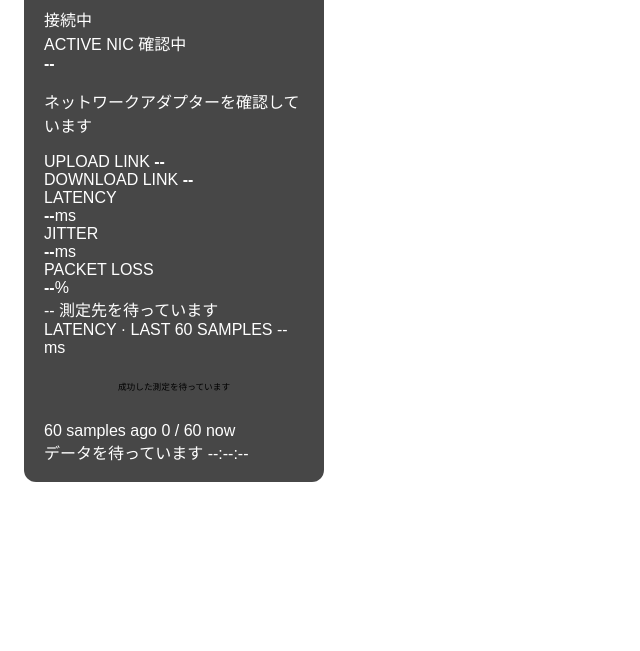
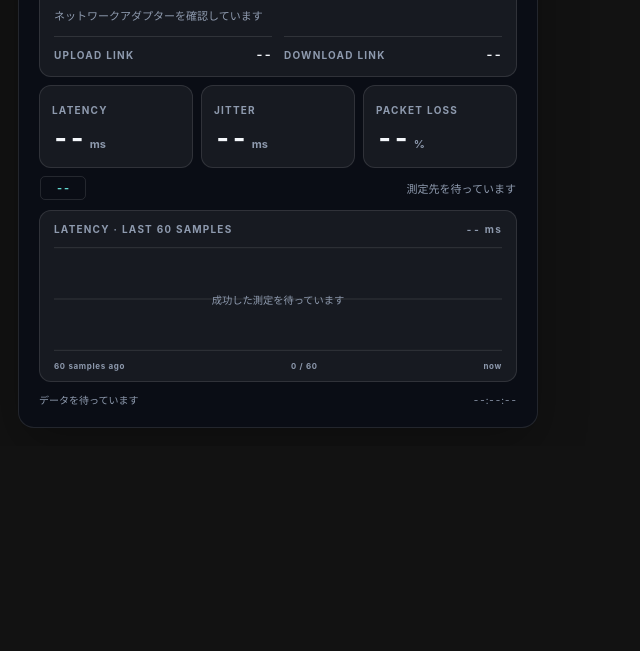
Before and after one commit to hazuki3417/obs-network-monitor, a plain HTML site: page web/index.html in a window 1280 px wide. Shown: the part 149-800 px from the top of the page, without its empty margins (0-640 px from the left). Drawn offline with Linux system fonts and the light colour scheme.

Commit message:
style: add compact OBS monitor layout

```diff
--- a/web/style.css
+++ b/web/style.css
@@ -1,8 +1,300 @@
-html, body { margin:0; width:100%; height:100%; overflow:hidden; background:transparent; font-family:Arial,sans-serif; color:white; }
-body { display:flex; align-items:flex-start; justify-content:flex-start; }
-.panel { margin:24px; width:300px; padding:18px 20px; border-radius:12px; background:rgba(0,0,0,.72); box-sizing:border-box; }
-.title { font-size:14px; letter-spacing:.18em; opacity:.7; margin-bottom:14px; }
-.row { display:flex; justify-content:space-between; gap:16px; padding:7px 0; font-size:18px; }
-.row span { opacity:.65; }
-#status.online { color:#8ff0a4; }
-#status.offline { color:#ff7b72; }
+:root {
+  color-scheme: dark;
+  font-family: Inter, "Segoe UI", system-ui, sans-serif;
+  font-synthesis: none;
+  --panel: rgba(10, 14, 22, .92);
+  --card: rgba(255, 255, 255, .055);
+  --line: rgba(255, 255, 255, .11);
+  --muted: #8e9aae;
+  --text: #f4f7fb;
+  --accent: #62d9d1;
+  --waiting: #d8aa62;
+  --disconnected: #a4adbc;
+}
+
+* {
+  box-sizing: border-box;
+}
+
+html,
+body {
+  width: 100%;
+  min-height: 100%;
+  margin: 0;
+  overflow: hidden;
+  background: transparent;
+  color: var(--text);
+}
+
+body {
+  display: flex;
+  align-items: flex-start;
+  justify-content: flex-start;
+  padding: 18px;
+}
+
+.panel {
+  width: min(520px, calc(100vw - 36px));
+  padding: 20px;
+  overflow: hidden;
+  border: 1px solid rgba(255, 255, 255, .1);
+  border-radius: 16px;
+  background: var(--panel);
+  box-shadow: 0 18px 50px rgba(0, 0, 0, .26);
+  font-variant-numeric: tabular-nums;
+}
+
+.header,
+.section-heading,
+.probe-row,
+.footer,
+.chart-footer {
+  display: flex;
+  align-items: center;
+  justify-content: space-between;
+}
+
+.header {
+  margin-bottom: 14px;
+}
+
+.eyebrow,
+h1,
+.nic-description {
+  margin: 0;
+}
+
+.eyebrow,
+.label,
+.section-heading,
+.chart-footer {
+  color: var(--muted);
+  font-size: 10px;
+  font-weight: 700;
+  letter-spacing: .12em;
+}
+
+h1 {
+  margin-top: 3px;
+  font-size: 24px;
+  font-weight: 650;
+  letter-spacing: -.03em;
+}
+
+.stream-state {
+  display: flex;
+  align-items: center;
+  gap: 7px;
+  min-width: 92px;
+  padding: 7px 10px;
+  border: 1px solid var(--line);
+  border-radius: 999px;
+  color: var(--muted);
+  font-size: 11px;
+  font-weight: 700;
+  justify-content: center;
+}
+
+.stream-dot {
+  width: 7px;
+  height: 7px;
+  border-radius: 50%;
+  background: currentColor;
+}
+
+.stream-state[data-state="live"] {
+  color: var(--accent);
+}
+
+.stream-state[data-state="connecting"] {
+  color: var(--waiting);
+}
+
+.stream-state[data-state="disconnected"] {
+  color: var(--disconnected);
+}
+
+.nic-card,
+.chart-card {
+  border: 1px solid var(--line);
+  border-radius: 12px;
+  background: var(--card);
+}
+
+.nic-card {
+  padding: 13px 14px 14px;
+}
+
+.nic-state {
+  color: var(--text);
+  letter-spacing: 0;
+}
+
+.nic-name {
+  display: block;
+  max-width: 100%;
+  margin-top: 7px;
+  overflow: hidden;
+  font-size: 18px;
+  font-weight: 650;
+  text-overflow: ellipsis;
+  white-space: nowrap;
+}
+
+.nic-description {
+  margin-top: 2px;
+  overflow: hidden;
+  color: var(--muted);
+  font-size: 11px;
+  text-overflow: ellipsis;
+  white-space: nowrap;
+}
+
+.link-speeds {
+  display: grid;
+  grid-template-columns: 1fr 1fr;
+  gap: 12px;
+  margin-top: 13px;
+}
+
+.link-speeds > div {
+  display: flex;
+  align-items: baseline;
+  justify-content: space-between;
+  gap: 8px;
+  padding-top: 9px;
+  border-top: 1px solid var(--line);
+}
+
+.link-speeds strong {
+  font-size: 13px;
+  font-weight: 600;
+}
+
+.metrics {
+  display: grid;
+  grid-template-columns: repeat(3, 1fr);
+  gap: 8px;
+  margin: 8px 0;
+}
+
+.metric {
+  min-width: 0;
+  padding: 12px;
+  border: 1px solid var(--line);
+  border-radius: 12px;
+  background: var(--card);
+}
+
+.metric > div {
+  display: flex;
+  align-items: baseline;
+  gap: 5px;
+  margin-top: 4px;
+}
+
+.metric strong {
+  overflow: hidden;
+  font-size: 27px;
+  font-weight: 650;
+  letter-spacing: -.04em;
+  text-overflow: ellipsis;
+}
+
+.unit {
+  color: var(--muted);
+  font-size: 11px;
+  font-weight: 650;
+}
+
+.probe-row {
+  gap: 10px;
+  min-width: 0;
+  margin: 8px 1px 10px;
+  font-size: 11px;
+}
+
+.method {
+  flex: 0 0 auto;
+  min-width: 46px;
+  padding: 4px 7px;
+  border: 1px solid var(--line);
+  border-radius: 5px;
+  color: var(--accent);
+  font-weight: 750;
+  text-align: center;
+}
+
+.target {
+  overflow: hidden;
+  color: var(--muted);
+  text-overflow: ellipsis;
+  white-space: nowrap;
+}
+
+.chart-card {
+  padding: 12px 14px 10px;
+}
+
+.chart {
+  display: block;
+  width: 100%;
+  height: 112px;
+  margin-top: 8px;
+  overflow: visible;
+}
+
+.grid-line {
+  stroke: var(--line);
+  stroke-width: 1;
+  vector-effect: non-scaling-stroke;
+}
+
+#latency-path {
+  fill: none;
+  stroke: var(--accent);
+  stroke-linecap: round;
+  stroke-linejoin: round;
+  stroke-width: 2;
+  vector-effect: non-scaling-stroke;
+}
+
+#latency-points circle {
+  fill: var(--accent);
+}
+
+#chart-empty {
+  fill: var(--muted);
+  font-size: 11px;
+}
+
+.chart-footer {
+  margin-top: 6px;
+  font-size: 8px;
+  letter-spacing: .08em;
+}
+
+.footer {
+  margin-top: 10px;
+  color: var(--muted);
+  font-size: 10px;
+}
+
+@media (max-width: 460px) {
+  body {
+    padding: 10px;
+  }
+
+  .panel {
+    width: calc(100vw - 20px);
+    padding: 14px;
+  }
+
+  .metric {
+    padding: 10px 8px;
+  }
+
+  .metric strong {
+    font-size: 22px;
+  }
+}
```
